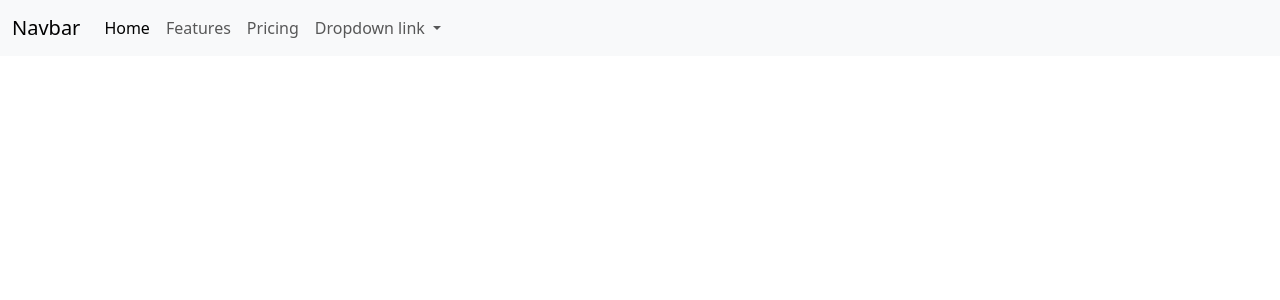
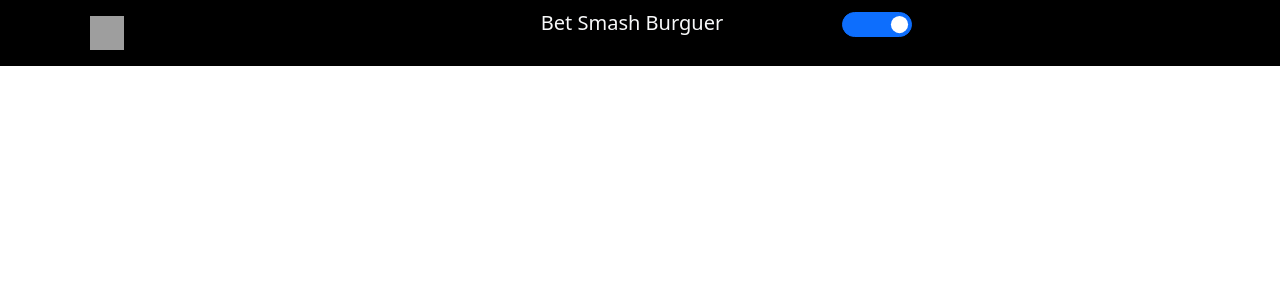
Before and after one commit to Cambrolle/BetRestaurante, a Django app: page / in a window 1280 px wide. Shown: the top 300 px of the page. Run offline with Django 5.2, Linux system fonts and the light colour scheme; grey boxes are pictures that could not be loaded.

Commit message:
Proyecto3

```diff
--- a/templates/navbarra.html
+++ b/templates/navbarra.html
@@ -2,27 +2,16 @@
 <link href="https://cdn.jsdelivr.net/npm/bootstrap@5.3.3/dist/css/bootstrap.min.css" rel="stylesheet" integrity="sha384-QWTKZyjpPEjISv5WaRU9OFeRpok6YctnYmDr5pNlyT2bRjXh0JMhjY6hW+ALEwIH" crossorigin="anonymous">
 <script src="https://cdn.jsdelivr.net/npm/bootstrap@5.3.3/dist/js/bootstrap.bundle.min.js" integrity="sha384-YvpcrYf0tY3lHB60NNkmXc5s9fDVZLESaAA55NDzOxhy9GkcIdslK1eN7N6jIeHz" crossorigin="anonymous"></script>
 {% block header %}
-    <nav class="navbar navbar-expand-lg bg-body-tertiary">
-      <div class="container-fluid">
-        <a class="navbar-brand" href="#">Navbar</a>
-        <button class="navbar-toggler" type="button" data-bs-toggle="collapse" data-bs-target="#navbarNavDropdown" aria-controls="navbarNavDropdown" aria-expanded="false" aria-label="Toggle navigation">
-          <span class="navbar-toggler-icon"></span>
-        </button>
-        <div class="collapse navbar-collapse" id="navbarNavDropdown">
-          <ul class="navbar-nav">
-            <li class="nav-item">
-              <a class="nav-link active" aria-current="page" href="#">Home</a>
-            </li>
-            <li class="nav-item">
-              <a class="nav-link" href="#">Features</a>
-            </li>
-            <li class="nav-item">
-              <a class="nav-link" href="#">Pricing</a>
-            </li>
-            <li class="nav-item dropdown">
-              <a class="nav-link dropdown-toggle" href="#" role="button" data-bs-toggle="dropdown" aria-expanded="false">
-                Dropdown link
-              </a>
+   <nav class="navbar navbar-expand-lg bg-black">
+   <div class="container-fluid">
+       <div class="container text-center">
+          <div class="row align-items-start">
+            <div class="col">
+              <ul class="navbar-nav">
+              <li class="nav-item dropdown">
+              <img src="{% static 'img/abajo.png' %}" class="nav-link dropdown-toggle" href="#" role="button" data-bs-toggle="dropdown" aria-expanded="false" style="width: 50px; height: 50px;">
+
+              </img>
               <ul class="dropdown-menu">
                 <li><a class="dropdown-item" href="#">Action</a></li>
                 <li><a class="dropdown-item" href="#">Another action</a></li>
@@ -30,6 +19,21 @@
               </ul>
             </li>
           </ul>
+            </div>
+            <div class="col">
+
+              <a class="navbar-brand text-light" href="#">Bet Smash Burguer</a>
+                <button class="navbar-toggler" type="button" data-bs-toggle="collapse" data-bs-target="#navbarNavDropdown" aria-controls="navbarNavDropdown" aria-expanded="false" aria-label="Toggle navigation">
+                  <span class="navbar-toggler-icon"></span>
+                </button>
+            </div>
+            <div class="col">
+              <div class="form-check form-switch">
+                <input class="form-check-input" type="checkbox" role="switch" id="flexSwitchCheckChecked" checked style="width: 70px;height: 25px;">
+              </div>
+            </div>
+          </div>
+        </div>
         </div>
       </div>
     </nav>
```
